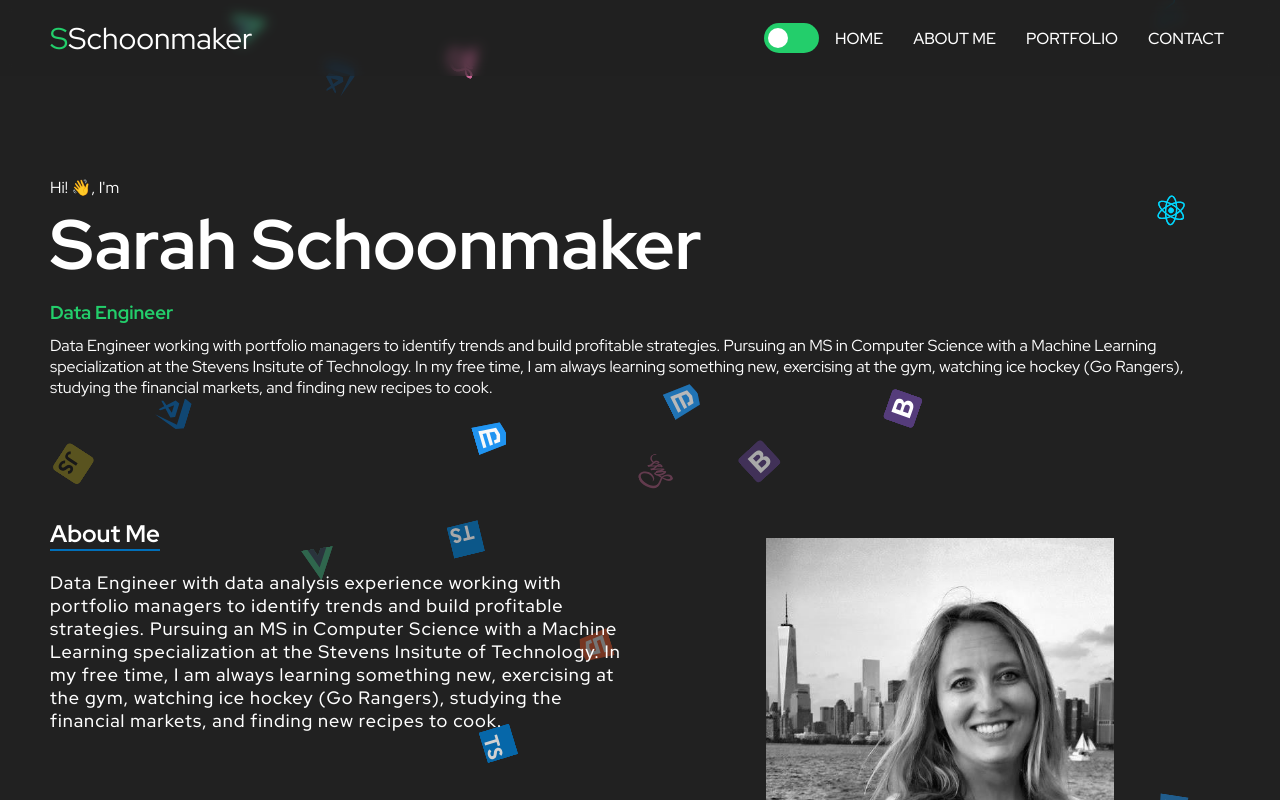
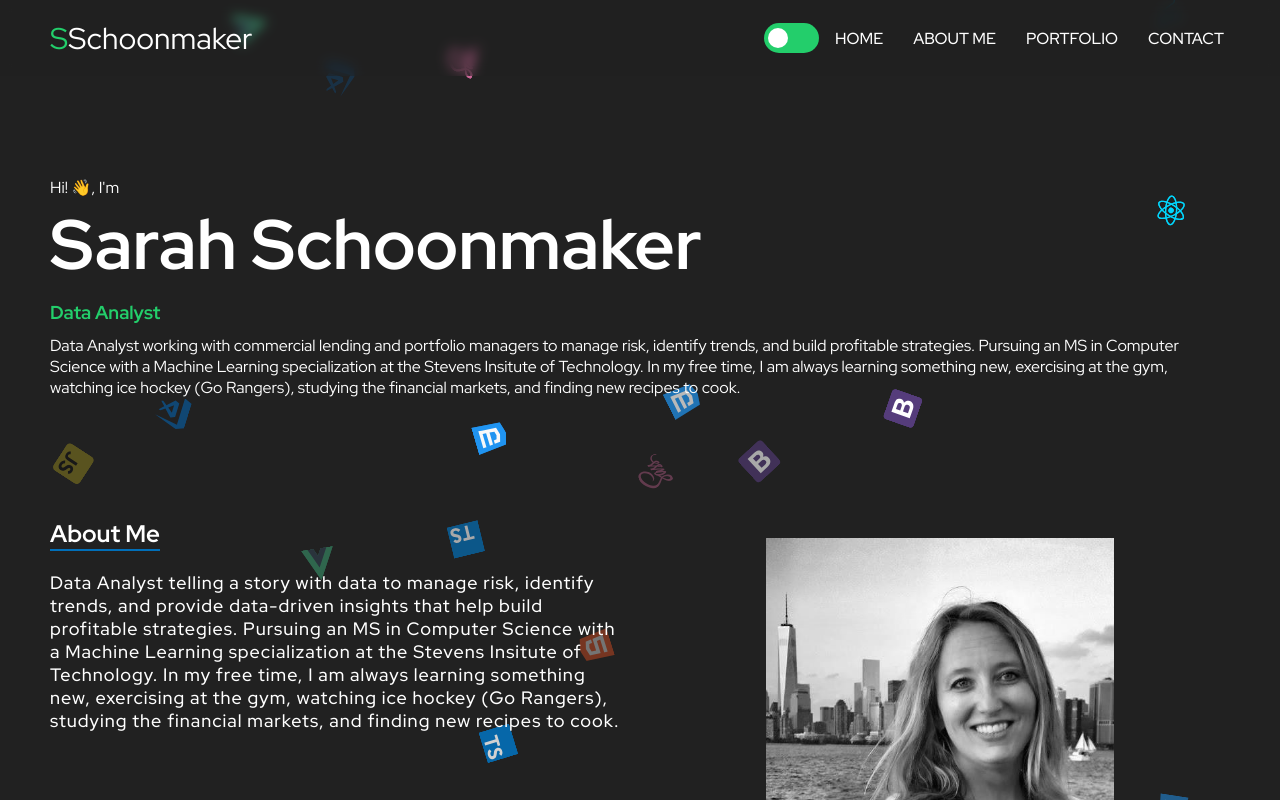
Before and after one commit to SarahSchoonmaker/sarah-react-portfolio, a React (Create React App) app: page / in a window 1280 px wide. Shown: the top 800 px of the page. Built offline with nearby package versions, Linux system fonts and the light colour scheme.

Commit message:
edited readme

```diff
--- a/src/components/About/About.tsx
+++ b/src/components/About/About.tsx
@@ -18,8 +18,8 @@ export function About(){
           <h2>About Me</h2>
         </ScrollAnimation>
         <ScrollAnimation animateIn="fadeInLeft" delay={0.2 * 1000}>
-          <p>Data Engineer with data analysis experience working with portfolio
-            managers to identify trends and build profitable strategies.
+          <p>Data Analyst telling a story with data to manage risk, identify trends, and provide data-driven
+            insights that help build profitable strategies.
             Pursuing an MS in Computer Science with a Machine Learning specialization at the Stevens Insitute of Technology.
             In my free time, I am always learning something new, exercising at the gym, watching ice hockey (Go Rangers),
             studying the financial markets, and finding new recipes to cook.
--- a/src/components/Hero/Hero.tsx
+++ b/src/components/Hero/Hero.tsx
@@ -13,11 +13,11 @@ export function Hero(){
           <h1>Sarah Schoonmaker</h1>
         </ScrollAnimation>
         <ScrollAnimation animateIn="fadeInUp" delay={0.4 * 1000}>
-          <h3>Data Engineer</h3>
+          <h3>Data Analyst</h3>
         </ScrollAnimation>
         <ScrollAnimation animateIn="fadeInUp" delay={0.6 * 1000}>
-        <p>Data Engineer working with portfolio
-            managers to identify trends and build profitable strategies.
+        <p>Data Analyst working with commercial lending and portfolio
+            managers to manage risk, identify trends, and build profitable strategies.
             Pursuing an MS in Computer Science with a Machine Learning specialization at the Stevens Insitute of Technology.
             In my free time, I am always learning something new, exercising at the gym, watching ice hockey (Go Rangers),
             studying the financial markets, and finding new recipes to cook.
```
